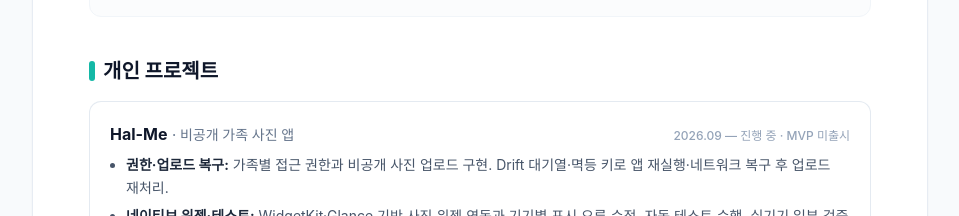
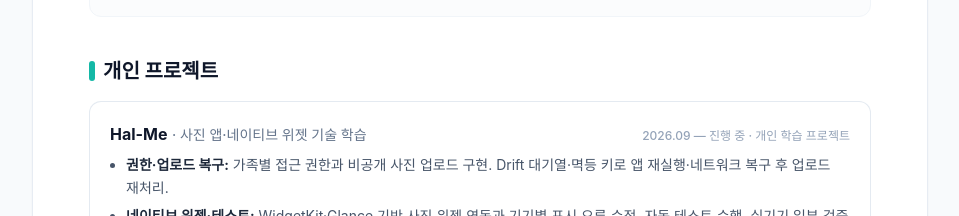
Before and after one commit to tngudzzz/tngudzzz.github.io, a plain HTML site: page index.html in a window 1280 px wide. Shown: the part 2780-2996 px from the top of the page, without its empty margins (160-1119 px from the left). Drawn offline with nearby package versions, Linux system fonts and the light colour scheme; a web font is replaced by a local one.

Commit message:
docs: present Hal-Me as a photo and native widget learning project

```diff
--- a/index.html
+++ b/index.html
@@ -417,9 +417,9 @@
           <div class="flex flex-col sm:flex-row sm:items-baseline justify-between gap-1 mb-2">
             <div>
               <h3 class="text-base font-bold text-slate-900 inline">Hal-Me</h3>
-              <span class="text-sm font-medium text-slate-500">· 비공개 가족 사진 앱</span>
+              <span class="text-sm font-medium text-slate-500">· 사진 앱·네이티브 위젯 기술 학습</span>
             </div>
-            <span class="text-xs text-slate-400 font-medium">2026.09 — 진행 중 · MVP 미출시</span>
+            <span class="text-xs text-slate-400 font-medium">2026.09 — 진행 중 · 개인 학습 프로젝트</span>
           </div>
 
           <ul class="space-y-1.5 text-sm text-slate-600 list-disc list-outside pl-4 leading-relaxed mb-3">
```
Also changed, not shown: 2 other files.
